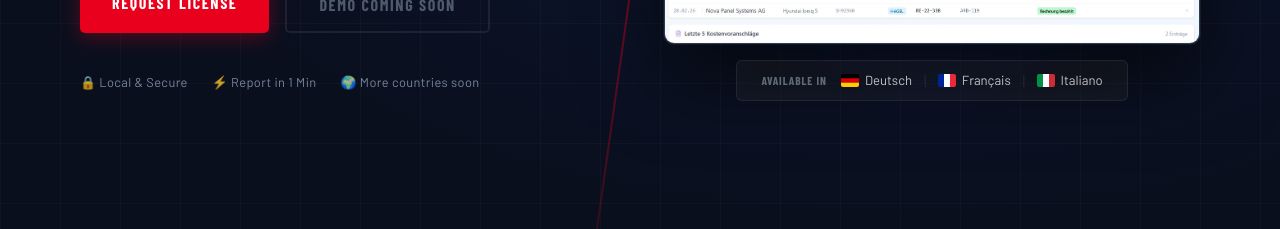
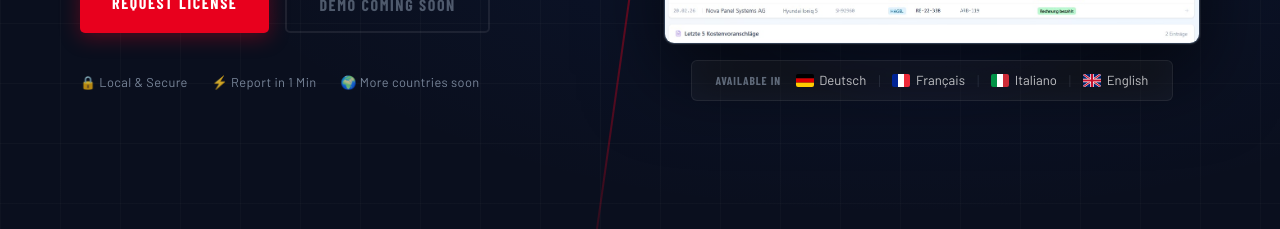
Before and after one commit to OzButcher78/PDRKalk-web, a Next.js app: page /en in a window 1280 px wide. Shown: the part 590-819 px from the top of the page. Built offline with nearby package versions, Linux system fonts and the light colour scheme; no server answers; a web font is replaced by a local one.

Commit message:
Add English flag to language availability pill
Co-Authored-By: Claude Opus 4.6 <noreply@anthropic.com>

```diff
--- a/components/Hero.tsx
+++ b/components/Hero.tsx
@@ -287,6 +287,20 @@ export default function Hero() {
               </svg>
               <span className="lang-name" style={{fontFamily: 'Barlow, sans-serif', fontSize: '0.82rem', color: 'rgba(255,255,255,0.75)'}}>{t('languageIt')}</span>
             </span>
+
+            <span className="lang-sep" style={{color: 'rgba(148,163,184,0.2)', fontSize: '0.9rem', fontWeight: 300}}>|</span>
+
+            {/* EN flag */}
+            <span style={{display: 'inline-flex', alignItems: 'center', gap: '0.35rem'}}>
+              <svg width="18" height="13" viewBox="0 0 18 13" style={{flexShrink: 0, borderRadius: '2px', overflow: 'hidden'}}>
+                <rect width="18" height="13" fill="#012169"/>
+                <path d="M0,0 L18,13 M18,0 L0,13" stroke="#FFFFFF" strokeWidth="2.2"/>
+                <path d="M0,0 L18,13 M18,0 L0,13" stroke="#C8102E" strokeWidth="1.2"/>
+                <path d="M9,0 V13 M0,6.5 H18" stroke="#FFFFFF" strokeWidth="3.6"/>
+                <path d="M9,0 V13 M0,6.5 H18" stroke="#C8102E" strokeWidth="2.2"/>
+              </svg>
+              <span className="lang-name" style={{fontFamily: 'Barlow, sans-serif', fontSize: '0.82rem', color: 'rgba(255,255,255,0.75)'}}>{t('languageEn')}</span>
+            </span>
           </div>
         </div>
       </div>
--- a/messages/de.json
+++ b/messages/de.json
@@ -20,7 +20,8 @@
     "languageLabel": "Verfügbar in",
     "languageDe": "Deutsch",
     "languageFr": "Français",
-    "languageIt": "Italiano"
+    "languageIt": "Italiano",
+    "languageEn": "English"
   },
   "features": {
     "trustLine": "Entwickelt von einem professionellen PDR-Techniker mit über 25 Jahren Erfahrung in der Hagel- und Parkschadenreparatur.",
--- a/messages/en.json
+++ b/messages/en.json
@@ -20,7 +20,8 @@
     "languageLabel": "Available in",
     "languageDe": "Deutsch",
     "languageFr": "Français",
-    "languageIt": "Italiano"
+    "languageIt": "Italiano",
+    "languageEn": "English"
   },
   "features": {
     "trustLine": "Developed by a professional PDR technician with over 25 years of experience in hail and parking dent repair.",
```
